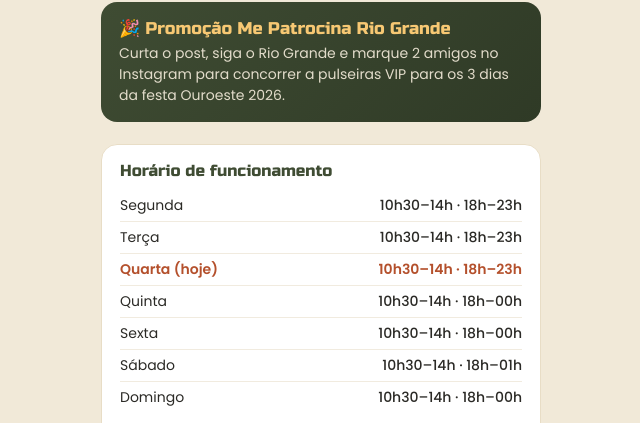
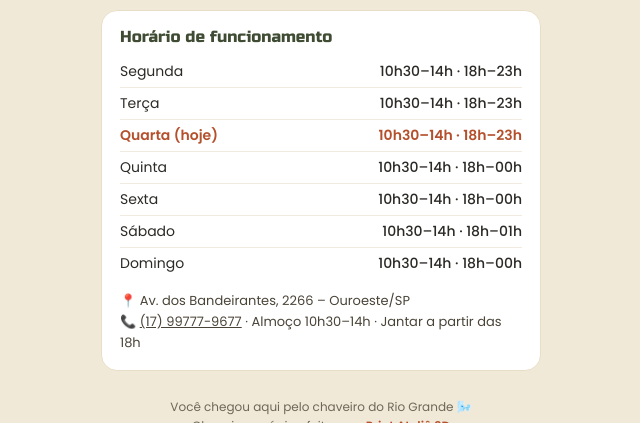
Before and after one commit to printatelie3d/printatelie-site, a plain HTML site: page riogrande/index.html in a window 1280 px wide. Shown: the part 677-1100 px from the top of the page, without its empty margins (319-959 px from the left). Drawn offline with Linux system fonts and the light colour scheme.

Commit message:
Rio Grande: remove promoção encerrada
Co-Authored-By: Claude Opus 5.5 <noreply@anthropic.com>
Claude-Session: https://claude.ai/code/session_01XYfa4f5iXLVimbWEJSPNjd

```diff
--- a/riogrande/index.html
+++ b/riogrande/index.html
@@ -102,10 +102,6 @@ body{min-height:100vh;display:flex;flex-direction:column;align-items:center;padd
       <svg class="seta" viewBox="0 0 24 24" fill="none" stroke="currentColor" stroke-width="2.4" stroke-linecap="round"><path d="M9 6l6 6-6 6"/></svg></a>
   </nav>
 
-  <section class="promo">
-    <b>🎉 Promoção Me Patrocina Rio Grande</b>
-    <p>Curta o post, siga o Rio Grande e marque 2 amigos no Instagram para concorrer a pulseiras VIP para os 3 dias da festa Ouroeste 2026.</p>
-  </section>
 
   <section class="info">
     <h2>Horário de funcionamento</h2>
```
